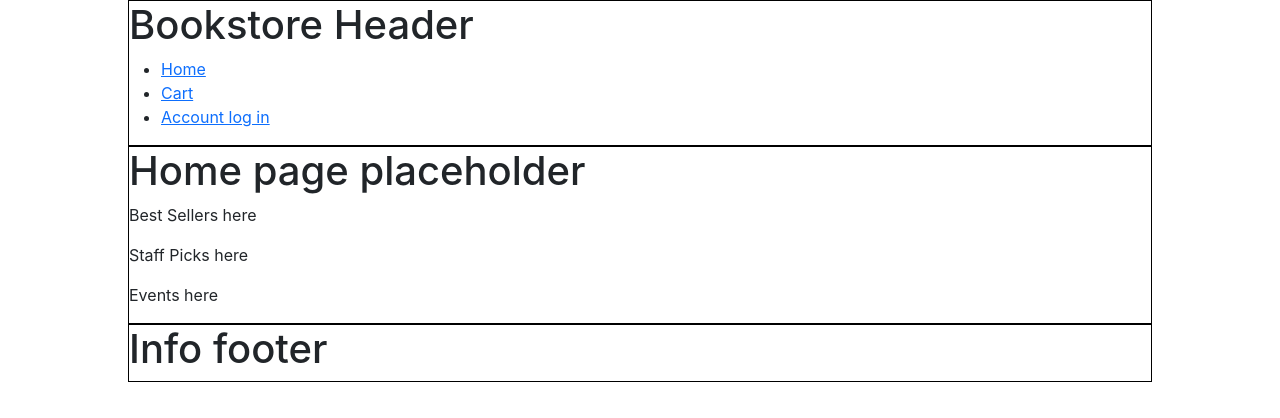
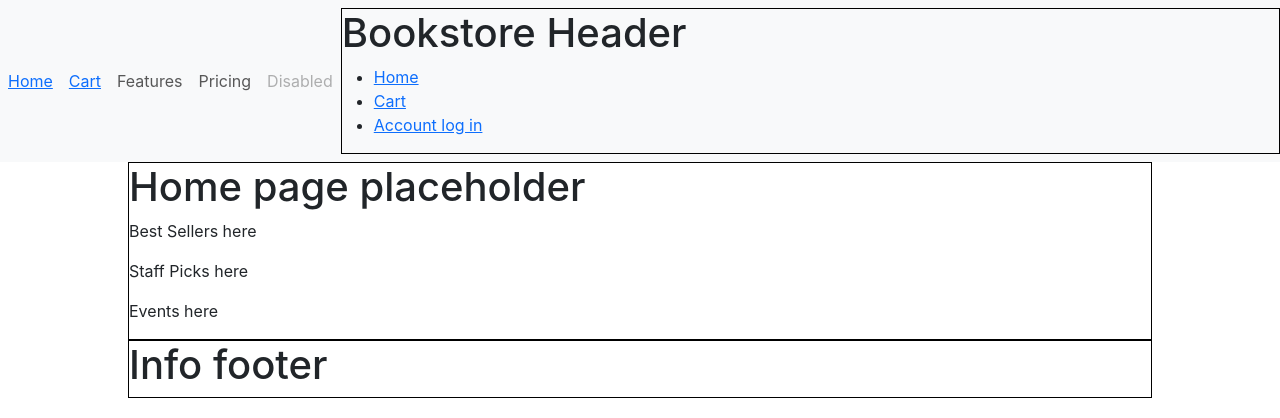
Before and after one commit to RosarioRu/adsol-bookstore, a React (Create React App) app: page / in a window 1280 px wide. Shown: the top 418 px of the page. Built offline with nearby package versions, Linux system fonts and the light colour scheme.

Commit message:
WIP: nav bar work in progress.

```diff
--- a/src/components/Header.js
+++ b/src/components/Header.js
@@ -1,5 +1,8 @@
 import React from "react";
 import { Link } from "react-router-dom";
+import Container from 'react-bootstrap/Container';
+import Navbar from 'react-bootstrap/Navbar';
+
 
 
 function Header() {
@@ -12,6 +15,20 @@
 
   return (
     <React.Fragment>
+
+    <nav class="navbar navbar-expand-lg navbar-light bg-light">
+
+    <div class="collapse navbar-collapse" id="navbarNavAltMarkup">
+    <div class="navbar-nav">
+      <a class="nav-item nav-link active"><Link to="/">Home</Link></a>
+      <a class="nav-item nav-link active"><Link to="/cart">Cart</Link></a>
+
+      <a class="nav-item nav-link" href="#">Features</a>
+      <a class="nav-item nav-link" href="#">Pricing</a>
+      <a class="nav-item nav-link disabled" href="#">Disabled</a>
+    </div>
+  </div>
+
       <div style={headerStyles}>
         <h1>Bookstore Header</h1>
         <ul>
@@ -26,6 +43,9 @@
           </li>
         </ul>
       </div>
+
+
+      </nav>
     </React.Fragment>
 );
 
```
